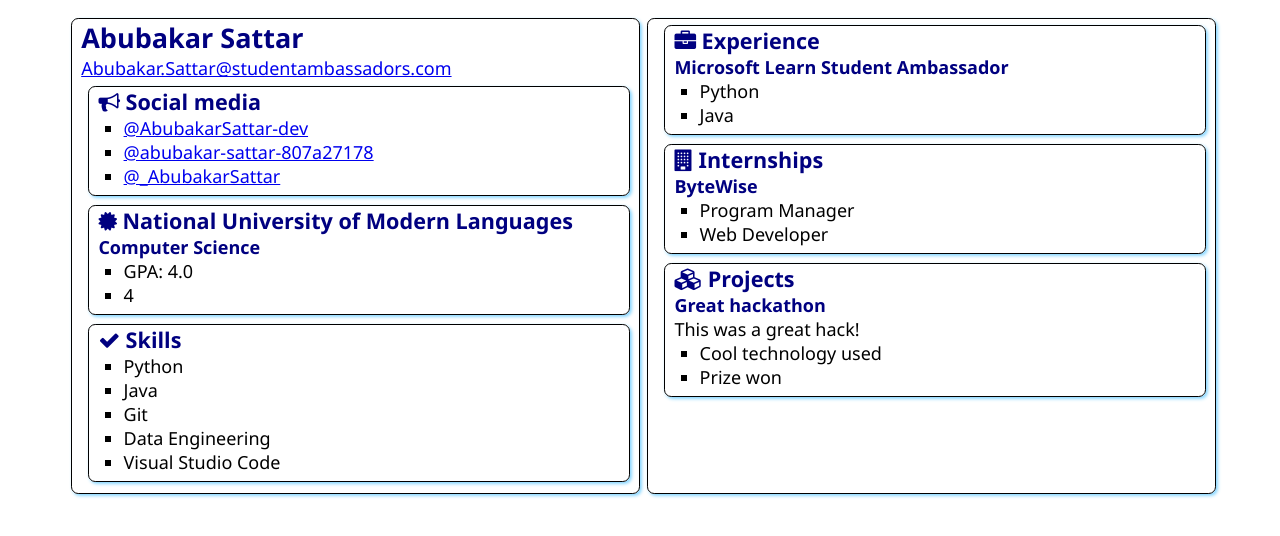
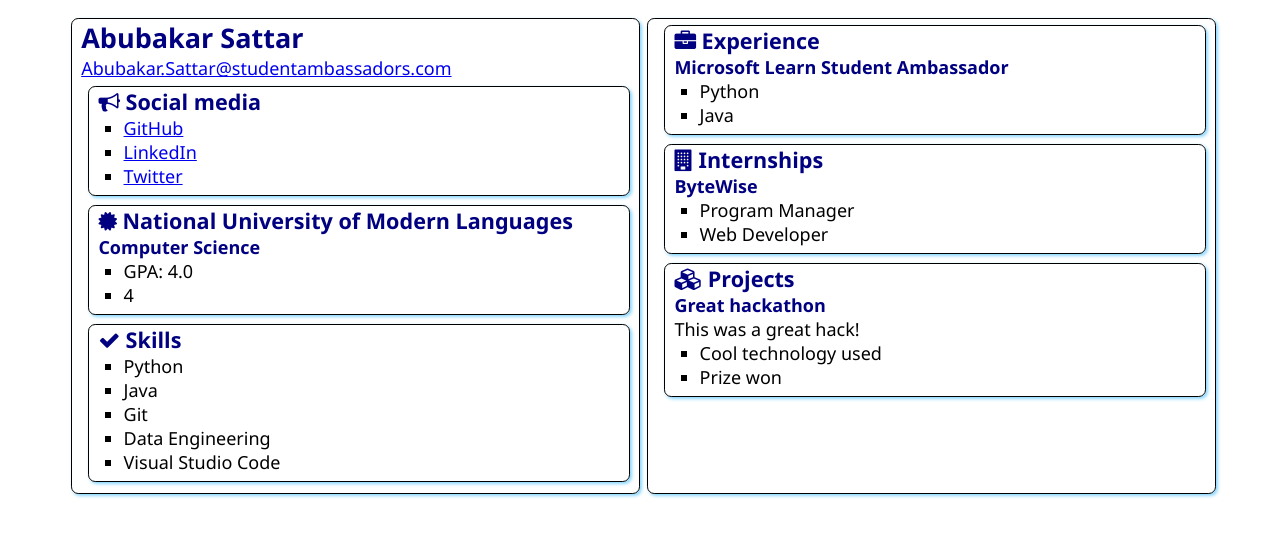
Before and after one commit to Abubakar-Sattar/SATechnicalOnboarding, a plain HTML site: page src/index.html in a window 1280 px wide. Drawn offline with Linux system fonts and the light colour scheme.

Commit message:
Update index.html
corrected social links

```diff
--- a/src/index.html
+++ b/src/index.html
@@ -21,9 +21,9 @@
                     Social media
                 </h2>
                 <ul>
-                    <li><a href="https://github.com/<handle>">@AbubakarSattar-dev</a></li>
-                    <li><a href="https://linkedin.com/in/<handle>">@abubakar-sattar-807a27178</a></li>
-                    <li><a href="https://twitter.com/<handle>">@_AbubakarSattar</a></li>
+                    <li><a href="https://github.com/AbubakarSattar-dev">GitHub</a></li>
+                    <li><a href="https://linkedin.com/in/abubakar-sattar-807a27178">LinkedIn</a></li>
+                    <li><a href="https://twitter.com/_AbubakarSattar">Twitter</a></li>
                 </ul>
             </section>
 
```
